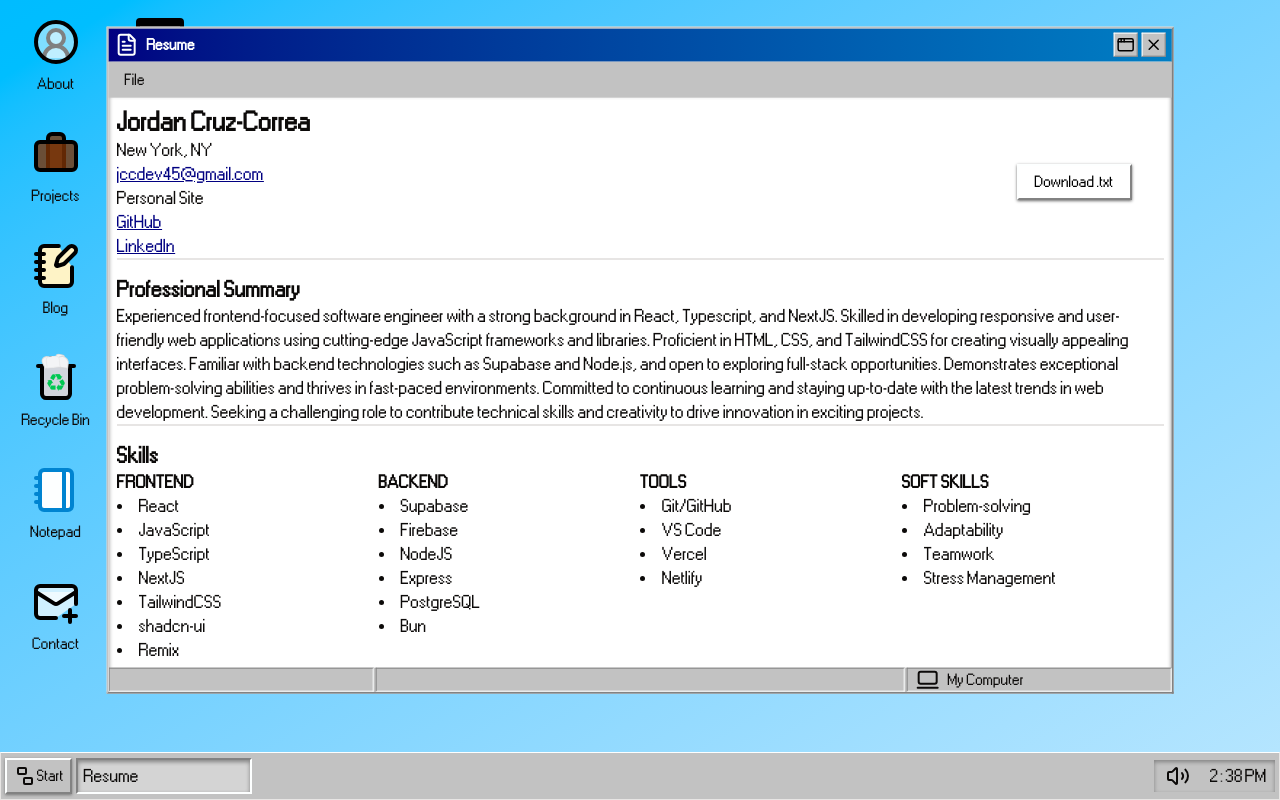
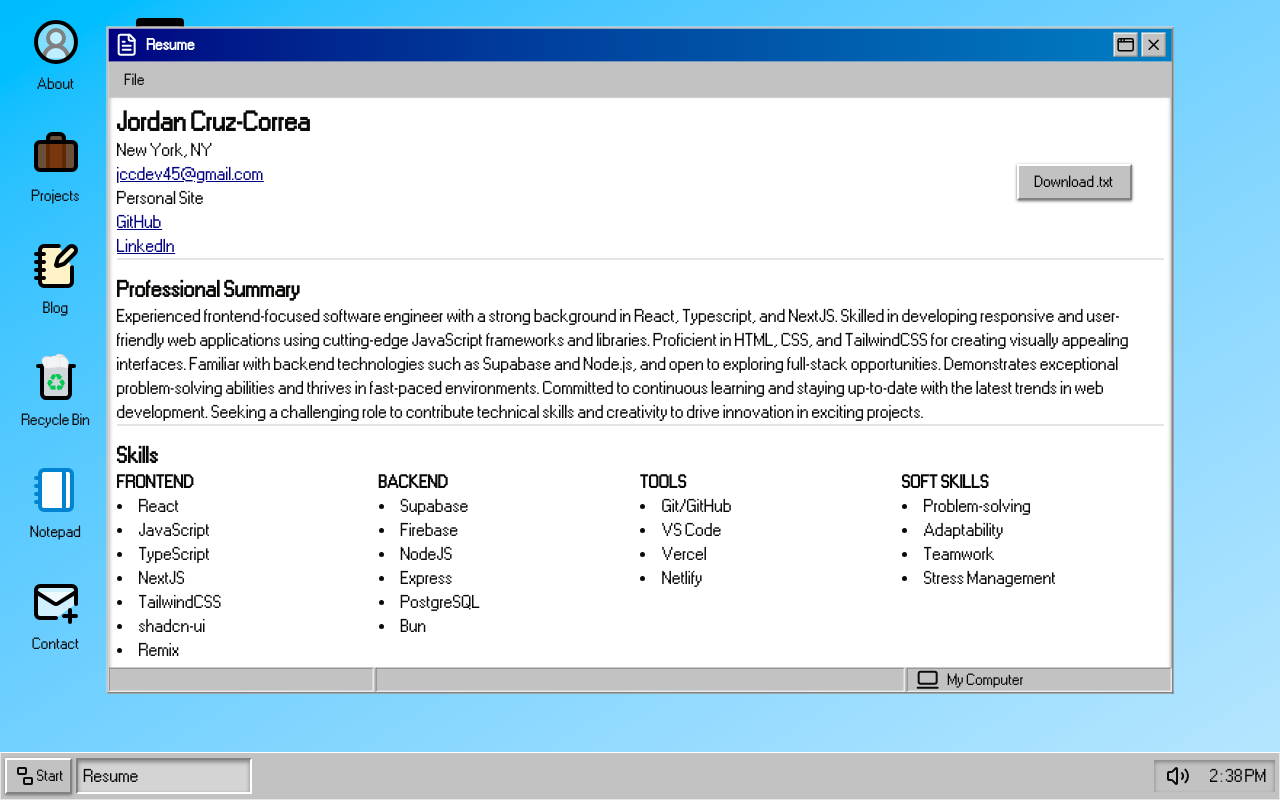
Before and after one commit to jccdev45/portfolio, a Next.js app: page /resume in a window 1280 px wide. Built offline with nearby package versions, Linux system fonts and the light colour scheme.

Commit message:
fix: :bug: Add missing `bg-windows` class to button
- Since it was transparent and only being used in windows with the `bg-windows` class, I never noticed it didn't have its own background 😵

```diff
--- a/components/ui/button.tsx
+++ b/components/ui/button.tsx
@@ -20,7 +20,7 @@ const buttonVariants = cva(
         ghost: "hover:bg-accent hover:text-accent-foreground",
         link: "text-primary underline-offset-4 hover:underline",
         windows:
-          "rounded-none border-2 border-b-windows-dark border-l-windows-white border-r-windows-dark border-t-windows-white shadow-sm shadow-windows-dark active:border-2 active:border-b-windows-white active:border-l-windows-dark active:border-r-windows-white active:border-t-windows-dark active:bg-windows-white/30 active:text-windows-black text-windows-black active:shadow-inner active:shadow-windows-dark focus:bg-windows active:shadow-windows-dark transition-none",
+          "bg-windows rounded-none border-2 border-b-windows-dark border-l-windows-white border-r-windows-dark border-t-windows-white shadow-sm shadow-windows-dark active:border-2 active:border-b-windows-white active:border-l-windows-dark active:border-r-windows-white active:border-t-windows-dark active:bg-windows-white/30 active:text-windows-black text-windows-black active:shadow-inner active:shadow-windows-dark focus:bg-windows active:shadow-windows-dark transition-none",
       },
       size: {
         default: "h-9 px-4 py-2",
```
